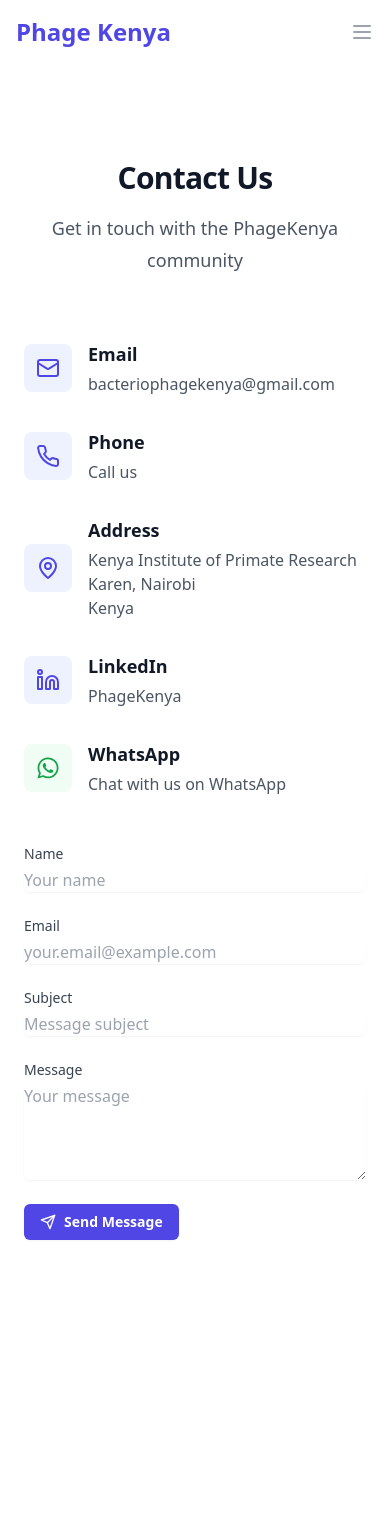
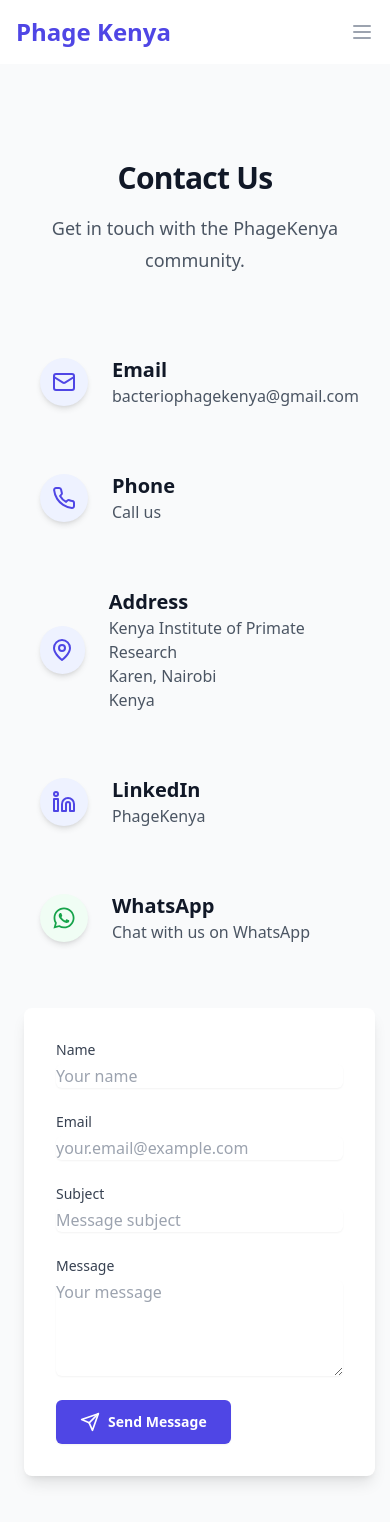
Before and after one commit to ckigenk/PhageKenyaWebsite, a React (Vite) app: page /contact in a window 390 px wide. Shown: the top 1522 px of the page. Before the commit the page ends 1336 px from the top, so only its background shows below. Built offline with nearby package versions, Linux system fonts and the light colour scheme.

Commit message:
Update contact page

```diff
--- a/src/App.tsx
+++ b/src/App.tsx
@@ -7,7 +7,7 @@
 import { Publications } from './pages/Publications';
 import { Opportunities } from './pages/Opportunities';
 import { Labs } from './pages/Labs';
-import { ContactUs } from './pages/Contact';
+import { ContactUs } from './pages/ContactUs';
 
 function App() {
   return (
--- /dev/null
+++ b/src/components/ContactUs.tsx
@@ -0,0 +1,182 @@
+import React, { useState } from 'react';
+import { Mail, MapPin, Phone, Linkedin, Send } from 'lucide-react';
+import { FaWhatsapp } from 'react-icons/fa';
+
+export function Contact() {
+  const [formData, setFormData] = useState({
+    name: '',
+    email: '',
+    subject: '',
+    message: ''
+  });
+
+  const handleSubmit = (e: React.FormEvent) => {
+    e.preventDefault();
+    console.log('Form submitted:', formData);
+    // Reset form
+    setFormData({ name: '', email: '', subject: '', message: '' });
+  };
+
+  const handleChange = (e: React.ChangeEvent<HTMLInputElement | HTMLTextAreaElement>) => {
+    const { name, value } = e.target;
+    setFormData(prev => ({ ...prev, [name]: value }));
+  };
+
+  return (
+    <div className="bg-gray-50 py-24">
+      <div className="mx-auto max-w-7xl px-6 lg:px-8">
+        <div className="text-center mb-16">
+          <h2 className="text-3xl font-bold tracking-tight text-gray-900 sm:text-4xl">Contact Us</h2>
+          <p className="mt-4 text-lg leading-8 text-gray-600">
+            Get in touch with the PhageKenya community.
+          </p>
+        </div>
+
+        <div className="grid gap-12 lg:grid-cols-2 lg:gap-16">
+          {/* Contact Information */}
+          <div className="space-y-8">
+            <div className="flex items-center gap-6 hover:bg-indigo-100 p-4 rounded-lg transition-all duration-300">
+              <div className="flex h-12 w-12 items-center justify-center rounded-full bg-indigo-50 shadow-md">
+                <Mail className="h-6 w-6 text-indigo-600 transition-transform transform hover:scale-110" />
+              </div>
+              <div>
+                <h3 className="text-xl font-semibold text-gray-900">Email</h3>
+                <a href="mailto:bacteriophagekenya@gmail.com" className="text-gray-600 hover:text-indigo-600">
+                  bacteriophagekenya@gmail.com
+                </a>
+              </div>
+            </div>
+
+            <div className="flex items-center gap-6 hover:bg-indigo-100 p-4 rounded-lg transition-all duration-300">
+              <div className="flex h-12 w-12 items-center justify-center rounded-full bg-indigo-50 shadow-md">
+                <Phone className="h-6 w-6 text-indigo-600 transition-transform transform hover:scale-110" />
+              </div>
+              <div>
+                <h3 className="text-xl font-semibold text-gray-900">Phone</h3>
+                <a href="tel:+254706286882" className="text-gray-600 hover:text-indigo-600">
+                  Call us
+                </a>
+              </div>
+            </div>
+
+            <div className="flex items-center gap-6 hover:bg-indigo-100 p-4 rounded-lg transition-all duration-300">
+              <div className="flex h-12 w-12 items-center justify-center rounded-full bg-indigo-50 shadow-md">
+                <MapPin className="h-6 w-6 text-indigo-600 transition-transform transform hover:scale-110" />
+              </div>
+              <div>
+                <h3 className="text-xl font-semibold text-gray-900">Address</h3>
+                <p className="text-gray-600">
+                  Kenya Institute of Primate Research<br />
+                  Karen, Nairobi<br />
+                  Kenya
+                </p>
+              </div>
+            </div>
+
+            <div className="flex items-center gap-6 hover:bg-indigo-100 p-4 rounded-lg transition-all duration-300">
+              <div className="flex h-12 w-12 items-center justify-center rounded-full bg-indigo-50 shadow-md">
+                <Linkedin className="h-6 w-6 text-indigo-600 transition-transform transform hover:scale-110" />
+              </div>
+              <div>
+                <h3 className="text-xl font-semibold text-gray-900">LinkedIn</h3>
+                <a
+                  href="https://www.linkedin.com/in/phage-kenya-consortium-386246257/"
+                  target="_blank"
+                  rel="noopener noreferrer"
+                  className="text-gray-600 hover:text-indigo-600"
+                >
+                  PhageKenya
+                </a>
+              </div>
+            </div>
+
+            {/* WhatsApp */}
+            <div className="flex items-center gap-6 hover:bg-green-100 p-4 rounded-lg transition-all duration-300">
+              <div className="flex h-12 w-12 items-center justify-center rounded-full bg-green-50 shadow-md">
+                <FaWhatsapp className="h-6 w-6 text-green-600 transition-transform transform hover:scale-110" />
+              </div>
+              <div>
+                <h3 className="text-xl font-semibold text-gray-900">WhatsApp</h3>
+                <a
+                  href="https://wa.me/+254707882964?text=Hello%2C%20I%20would%20like%20to%20inquire%20about%20Phage%20Kenya."
+                  target="_blank"
+                  rel="noopener noreferrer"
+                  className="text-gray-600 hover:text-green-600"
+                >
+                  Chat with us on WhatsApp
+                </a>
+              </div>
+            </div>
+          </div>
+
+          {/* Contact Form */}
+          <form onSubmit={handleSubmit} className="space-y-6 bg-white p-8 rounded-lg shadow-lg">
+            <div>
+              <label htmlFor="name" className="block text-sm font-medium text-gray-700">Name</label>
+              <input
+                type="text"
+                name="name"
+                id="name"
+                value={formData.name}
+                onChange={handleChange}
+                required
+                className="mt-1 block w-full rounded-md border-gray-300 shadow-sm focus:border-indigo-500 focus:ring-indigo-500 sm:text-sm"
+                placeholder="Your name"
+              />
+            </div>
+
+            <div>
+              <label htmlFor="email" className="block text-sm font-medium text-gray-700">Email</label>
+              <input
+                type="email"
+                name="email"
+                id="email"
+                value={formData.email}
+                onChange={handleChange}
+                required
+                className="mt-1 block w-full rounded-md border-gray-300 shadow-sm focus:border-indigo-500 focus:ring-indigo-500 sm:text-sm"
+                placeholder="your.email@example.com"
+              />
+            </div>
+
+            <div>
+              <label htmlFor="subject" className="block text-sm font-medium text-gray-700">Subject</label>
+              <input
+                type="text"
+                name="subject"
+                id="subject"
+                value={formData.subject}
+                onChange={handleChange}
+                required
+                className="mt-1 block w-full rounded-md border-gray-300 shadow-sm focus:border-indigo-500 focus:ring-indigo-500 sm:text-sm"
+                placeholder="Message subject"
+              />
+            </div>
+
+            <div>
+              <label htmlFor="message" className="block text-sm font-medium text-gray-700">Message</label>
+              <textarea
+                name="message"
+                id="message"
+                value={formData.message}
+                onChange={handleChange}
+                required
+                rows={4}
+                className="mt-1 block w-full rounded-md border-gray-300 shadow-sm focus:border-indigo-500 focus:ring-indigo-500 sm:text-sm"
+                placeholder="Your message"
+              />
+            </div>
+
+            <button
+              type="submit"
+              className="inline-flex items-center justify-center rounded-md bg-indigo-600 px-6 py-3 text-sm font-semibold text-white shadow-sm hover:bg-indigo-500 focus-visible:outline focus-visible:outline-2 focus-visible:outline-offset-2 focus-visible:outline-indigo-600 transition-all duration-300"
+            >
+              <Send className="h-5 w-5 mr-2" />
+              Send Message
+            </button>
+          </form>
+        </div>
+      </div>
+    </div>
+  );
+}
--- a/src/pages/Contact.tsx
+++ b/src/pages/ContactUs.tsx
@@ -1,5 +1,5 @@
 import React from 'react';
-import { Contact } from '../components/Contact';
+import { Contact } from '../components/ContactUs';
 
 export function ContactUs() {
   return (
```
